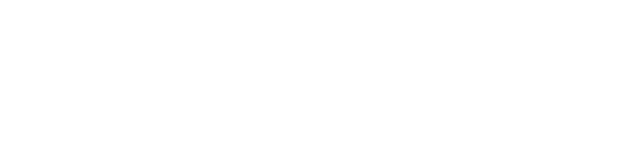
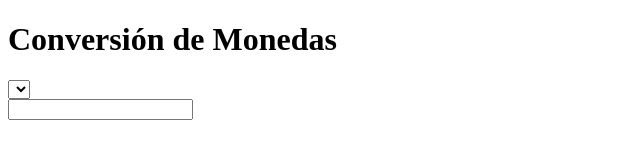
Before and after one commit to jazapatah/monedas, a plain HTML site: page index.html in a window 1280 px wide. Shown: the whole page, without its empty margins (0-640 px from the left). Drawn offline with Linux system fonts and the light colour scheme.

Commit message:
start structure index

```diff
--- a/index.html
+++ b/index.html
@@ -7,6 +7,25 @@
     <title>Conversión de Monedas</title>
 </head>
 <body>
+    <div class="container">
+        <h1 class="titulo">Conversión de Monedas</h1>
+        <div class="rate">
+            <div class="rate1"></div>
+            <div class="rate2"></div>
+        </div>
+        <main>
+            <div class="inicial">
+                <div class="options">
+                    <select name="" id="">
+
+                    </select>
+                </div>
+                <div class="input">
+                    <input type="number" name="" id="">
+                </div>
+            </div>
+        </main>
+    </div>
 
     <script src="./js/app.js"></script>
 </body>
```
